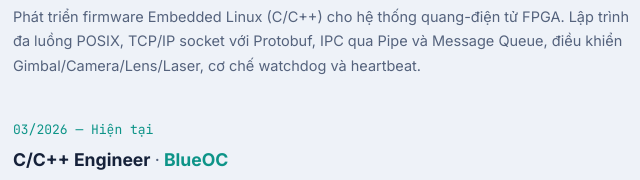
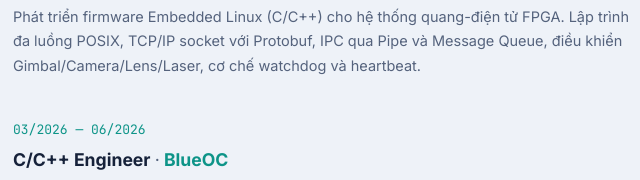
Before and after one commit to physicaltherapycase536/physicaltherapycase536.github.io, a plain HTML site: page index.html in a window 1280 px wide. Shown: the part 3263-3443 px from the top of the page, 133-773 px from the left. Drawn offline with Linux system fonts and the light colour scheme.

Commit message:
Update BlueOC timeline dates

```diff
--- a/index.html
+++ b/index.html
@@ -277,7 +277,7 @@
         <li class="timeline-item reveal">
           <div class="timeline-marker" aria-hidden="true"></div>
           <div class="timeline-body">
-            <p class="timeline-date">03/2026 — Hiện tại</p>
+            <p class="timeline-date">03/2026 — 06/2026</p>
             <h3>C/C++ Engineer <span class="at">·</span> <span class="company">BlueOC</span></h3>
             <p>
               Thiết kế IPC và phát triển OTA client cho thiết bị ADAS Pyrenee Drive
```
